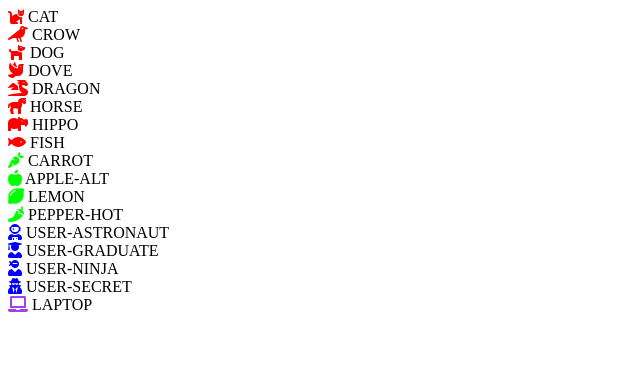
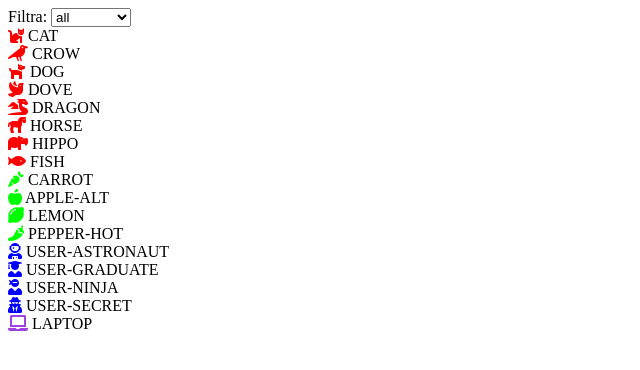
Before and after one commit to laura-caldaronello/js-es6-icons, a plain HTML site: page index.html in a window 1280 px wide. Shown: the whole page, without its empty margins (0-640 px from the left). Drawn offline with nearby package versions, Linux system fonts and the light colour scheme.

Commit message:
Milestone 3 sembra ok, ora devo sistemare css

```diff
--- a/index.html
+++ b/index.html
@@ -11,7 +11,12 @@
     <title>Document</title>
 </head>
 <body>
+    <div>
+        <label for="type">Filtra:</label>
+        <select name="type" id="type">
 
+        </select>
+    </div>
     <div id="icons-container">
 
     </div>
--- a/js/main.js
+++ b/js/main.js
@@ -123,7 +123,23 @@ $(document).ready(function() {
     print(coloredIcons,container);
 
     // Milestone 3
-    // Creiamo un select con i tipi di icone e usiamola per filtrare le icone
+    // Creiamo un select con i tipi di icone e usiamolo per filtrare le icone
+    const selectType = $('select#type');
+
+    // Creo le options, di cui la prima deve essere all
+    selectType.append(`<option value="all">all</option>`);
+    iconsTypes.forEach((type) => {
+        selectType.append(`<option value="${type}">${type}</option>`);
+    });
+
+    // Creo gli eventi
+    selectType.change(function() {
+        var filtered = coloredIcons.filter((item) => item.type == $(this).val());
+        if ($(this).val() == 'all') {
+            filtered = coloredIcons;
+        }
+        print(filtered,container);
+    });
 
 });
 
```
